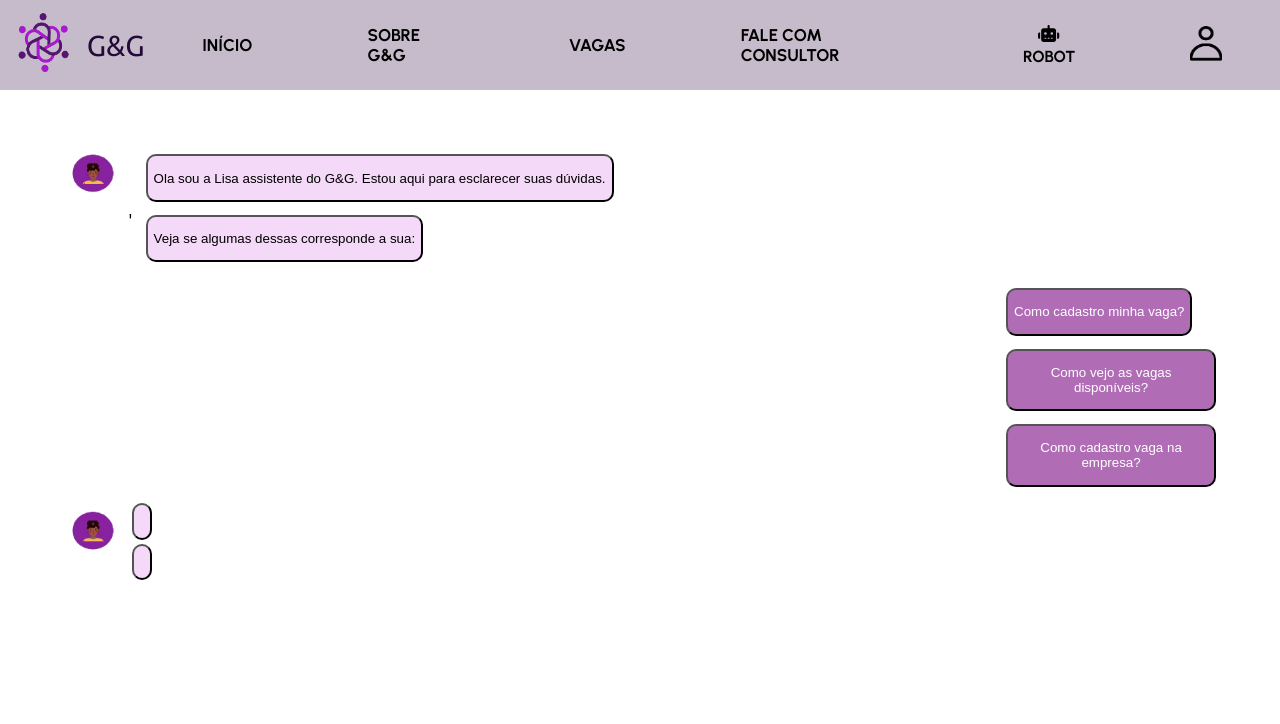
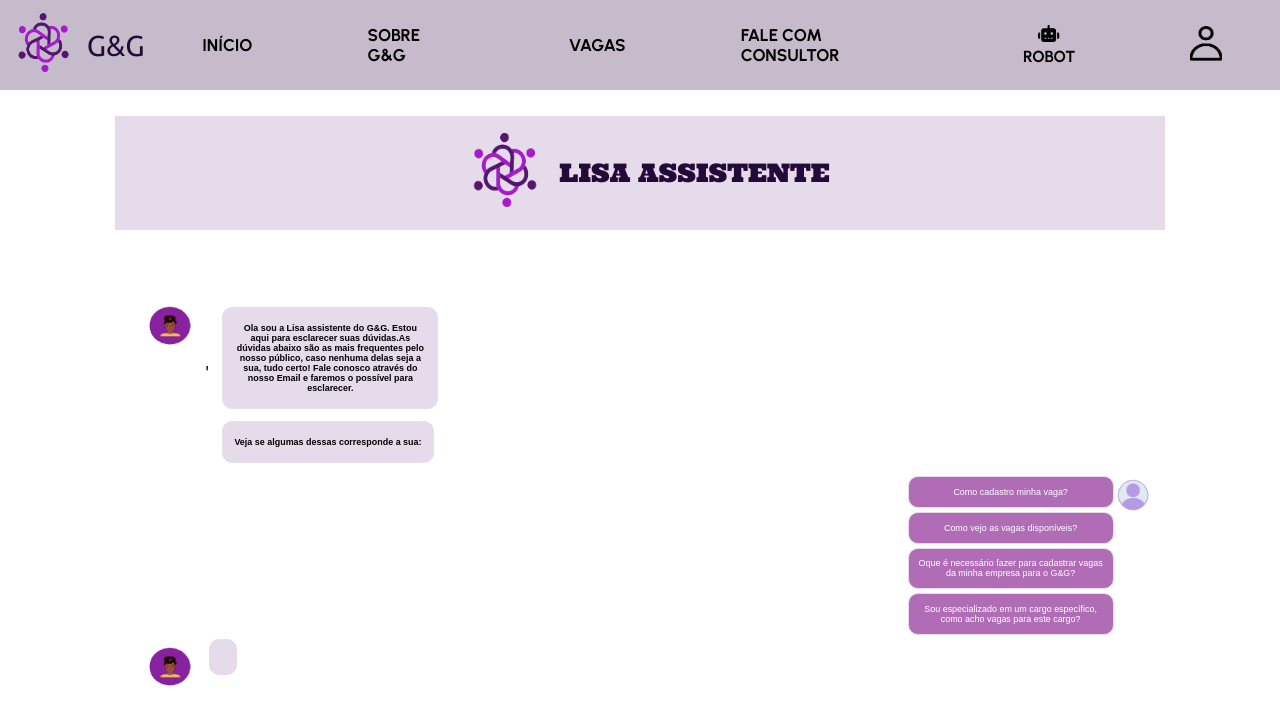
Before and after one commit to myslium/tcc-g-g, a React (Create React App) app: page /bot in a window 1280 px wide. Shown: the top 724 px of the page. Built offline with nearby package versions, Linux system fonts and the light colour scheme; a web font is replaced by a local one.

Commit message:
lisa pt3

```diff
--- a/src/componentes/duvida/index.jsx
+++ b/src/componentes/duvida/index.jsx
@@ -5,7 +5,7 @@ export default function Duvida (props){
 
     return(
         <div className="duvida">
-        <button className='botaopergunta'>Mais uma dúvida?</button>
+        <button className='botaopergunta'>Mais alguma dúvida?</button>
         <div className="botaoresposta">
         <button onClick={props.sim}>Sim</button>
         <button onClick={props.nao}>Não</button>
--- a/src/componentes/duvida/index.scss
+++ b/src/componentes/duvida/index.scss
@@ -7,19 +7,24 @@
 
 
     .botaopergunta{
-        background-color: #f5d9f8;
+        background-color:#E5DBEB;
+        border: 1px solid #E5DBEB;
         border-radius: 10px;
         color: #000000;
+        font-size: 0.7vw;
+        font-weight: 600;
         padding: 10px;
     }
     .botaoresposta{
         button{
         background-color: #b06db6;
+        border: 1px solid #b06db6;
         border-radius: 10px;
         color: #fff;
         padding: 10px;
         margin: 0.3vw;
         padding: 0.4vw 4vw;
+        font-size: 0.7vw;
 
         }
 
--- a/src/componentes/intro/index.jsx
+++ b/src/componentes/intro/index.jsx
@@ -8,19 +8,27 @@ export default function Intro (props){
 
 
       <div className="botons">
+
          <div className="lisa">
         <img src="/assets/images/consultor/lisinha.png" alt="" />
         ' </div>
-        <div className="lalo">
-    <button className='butao' ><p>Ola sou a Lisa assistente do G&G. Estou aqui para esclarecer suas dúvidas.</p></button>
+
+        <div className="lisamsg">
+    <button className='butao' ><p>Ola sou a Lisa assistente do G&G. Estou aqui para esclarecer suas dúvidas.As dúvidas abaixo são as mais frequentes pelo nosso público, caso nenhuma delas seja a sua, tudo certo! Fale conosco através do nosso Email e faremos o possível para esclarecer.</p></button>
     <button  className='butao'><p>Veja se algumas dessas corresponde a sua: </p></button>
     </div></div>
     <div className="perguntas">
+      <div className="user">
+      <img src="/assets/images/consultor/usergg.png" alt="" />
+      </div>
+      <div className="botoes">
     <button className='lala' onClick={props.cadastro}><p>Como cadastro minha vaga?</p></button>
     <button className='lala' onClick={props.disponiveis}><p>Como vejo as vagas disponíveis?</p></button>
-    <button className='lala' onClick={props.empresa}><p>Como cadastro vaga na empresa?</p></button>
+    <button className='lala' onClick={props.empresa}><p> Oque é necessário fazer para cadastrar vagas da minha empresa para o G&G?</p></button>
+    <button className='lala' onClick={props.cargo}><p> Sou especializado em um cargo específico, como acho vagas para este cargo?</p></button>
+
     </div>
-
+    </div>
 
 
 
--- a/src/componentes/intro/index.scss
+++ b/src/componentes/intro/index.scss
@@ -1,4 +1,6 @@
 .lisa-secao{
+
+
     .botons{
         display: flex;
         flex-direction: row;
@@ -10,36 +12,62 @@
         }
 
     }
-  .lalo{
+   .lisamsg{
+
         display: block;
 
         .butao{
-        background-color: #f5d9f8;
+        background-color: #E5DBEB;
         flex-direction: column;
         display: flex;
         border-radius: 10px;
         margin: 1vw;
+        border: 1px solid #e5e0e6;
+
+        p{
+            font-size: 0.7vw;
+            font-weight: 600;
+            padding: 5px;
+            max-width: 15vw;
         }
-    }}
+
+        }
+    }
+}
     .perguntas{
-        display: block;
-        margin-left: 80%;
-        text-align: justify;
+
+        display: flex;
+        flex-direction: row-reverse;
+        align-items: flex-start;
+        .user{
+            img{
+                width: 3vw;
+
+            }
+        }
+
+        .botoes{
+            display: flex;
+            flex-direction: column;
+            gap: 0.3vw;
 
 
             .lala{
                 background-color: #b06db6;
                 color: #fff;
                 border-radius: 10px;
-        display: flex;
-        flex-direction: row;
-         border-radius: 10px;
-         margin: 1vw;
+                border: 1px solid #E5DBEB;
 
 
                 p{
                     padding: 1 .5vw;
+                    font-size: 0.7vw;
+                    max-width: 15vw;
                 }
+
+
+        }
+
 
 
     }
--- a/src/pages/bot/index.jsx
+++ b/src/pages/bot/index.jsx
@@ -4,6 +4,7 @@ import Intro from '../../componentes/intro'
 import { useNavigate } from 'react-router-dom'
 import Cabecalho from '../../componentes/cabeçalho'
 import Duvida from '../../componentes/duvida'
+import TituloMenor from '../../componentes/titulomenor'
 
 export default function Robo(){
   const [resposta,setresposta] = useState('')
@@ -14,17 +15,27 @@ export default function Robo(){
 
   function cadastro(){
     setTimeout(() => {
-      let ola = ('Basta ir na opção vagas acima e selecionar a vaga desejada')
+      let ola = ('Para se cadastrar na vaga desejada basta apenas ir no link do Cabeçalho chamado "VAGAS" ele te direcionará a uma página com as vagas disponiveis em nossa plataforma, ao clicar na desejada tem a opção de se cadastrar e ali você será direcionado para um formulario')
 
       setresposta(ola)
-      setrespondendo(<Duvida
-      sim = {sim}
-      nao= {nao}
-      />)
+    },
+  1*1000);
 
 
-    },
-  1*1000);
+  setTimeout(() => {
+    setrespondendo(
+      <Duvida
+      sim = {sim}
+      nao = {nao}
+      />
+    )
+
+
+  },
+3*1000);
+
+
+
 
   }
 
@@ -33,42 +44,61 @@ export default function Robo(){
     setrespondendo('')
 
     setTimeout(() => {
-      let ola = ('Vá no link acima no site "vagas" acima e ter acesso a pagina')
+      let ola = (`Em nossa plataforma para ter acesso as vagas disponíveis basta ir no link "VAGAS" e lá estará disponível todas as vagas disponiveis ou terá enderessado o status dela como aberta, fechada, etc.`)
       setresposta(ola)
-      setrespondendo(<Duvida
-        sim = {sim}
-        nao= {nao}
-        />)
-
     },
   1*1000);
+
+
+  setTimeout(() => {
+    setrespondendo(
+      <Duvida
+      sim = {sim}
+      nao = {nao}
+      />
+    )
+
+
+  },
+3*1000);
+
+
+
+
+
 
   }
   function empresa(){
     setTimeout(() => {
-      let ola = (' Ir na opção "Acompanhe o processo"')
+      let ola = ('Para uma empresa cadastrar uma vaga ou ter interesse em nossos serviços basta ir em "FALE COM O CONSULTOR"  lá você preencherá um formulário para preencher detalhadamente a vaga'
+
+      )
       setresposta(ola)
-      setrespondendo(<Duvida
-        sim = {sim}
-        nao= {nao}
-        />)
-
 
 
     },
   1*1000);
 
+
+  setTimeout(() => {
+    setrespondendo(
+      <Duvida
+      sim = {sim}
+      nao = {nao}
+      />
+    )
+
+
+  },
+3*1000);
+
   }
 
   function sim(){
     oi = true
+    let ola = 'CLIQUE NAS OPÇÕES ACIMA PARA OBTER A RESPOSTA'
     setTimeout(() => {
-      setresposta(<Intro
-        cadastro = {cadastro}
-        disponiveis = {disponiveis}
-        empresa = {empresa}
-
-      />)
+      setresposta(ola)
 
 
     },
@@ -81,13 +111,39 @@ export default function Robo(){
   function nao(){
 
     setTimeout(() => {
-    alert('Obrigada por confiar em nossos serviços, até a próxima!!')
+    alert('Em caso de outra dúvida não esclarecida, fale conosco pelo nosso Email, obrigada!!')
 
     },
   0.5*1000);
 
     oi = false
     navigate('/')
+
+  }
+
+  function cargo(){
+    setTimeout(() => {
+      let ola = ('Em nossa página "VAGAS" lá nós temos vagas com acesso filtrado, ou seja, você pode preencher de acordo com suas preferências e as melhores vagas surgirão para você! '
+
+      )
+      setresposta(ola)
+
+
+    },
+  1*1000);
+
+
+  setTimeout(() => {
+    setrespondendo(
+      <Duvida
+      sim = {sim}
+      nao = {nao}
+      />
+    )
+
+
+  },
+3*1000);
 
   }
 
@@ -113,6 +169,7 @@ while (oi === true){
                tituloo5= 'ROBOT'
 
             />
+            <TituloMenor titulo = 'Lisa assistente'/>
 
             <div className="cont-robo">
 
@@ -123,6 +180,7 @@ while (oi === true){
         cadastro = {cadastro}
         disponiveis = {disponiveis}
         empresa = {empresa}
+        cargo = {cargo}
         />
 
 
@@ -132,7 +190,7 @@ while (oi === true){
           </div>
           <div className="lala">
           <button className='resp'><p>{resposta}</p></button>
-          <button className='resp'><p>{respondendo}</p></button>
+          <p>{respondendo}</p>
         </div>
         </div>
 
--- a/src/pages/bot/index.scss
+++ b/src/pages/bot/index.scss
@@ -4,22 +4,30 @@
 
     .cont-robo{
     align-items: center;
-    margin: 4vw;
+    margin: 5vw;
+    margin-left: 10vw;
+    margin-right: 10vw;
     gap: 0.3;
 
         .resposta{
             display: flex;
             flex-direction: row;
+            font-size: 0.7vw;
+
             .lala{
             display: block;
             gap: 0.3vw;
             .resp{
-                background-color: #f5d9f8;
+                border: 1px solid #E5DBEB;
+                background-color:#E5DBEB ;
                 border-radius: 10px;
                 display: block;
                 margin: 0.3vw;
                 p{
-                    padding: 2px;
+                    padding: 7px;
+                    font-weight: 700;
+                    font-size: 0.7vw;
+                    max-width: 15vw;
                 }
 
             }}
```
Also changed, not shown: public/assets/images/consultor/falecomconsultor.png (added), public/assets/images/consultor/usergg.png (added). Lines whose indentation alone changed are shown as unchanged.
